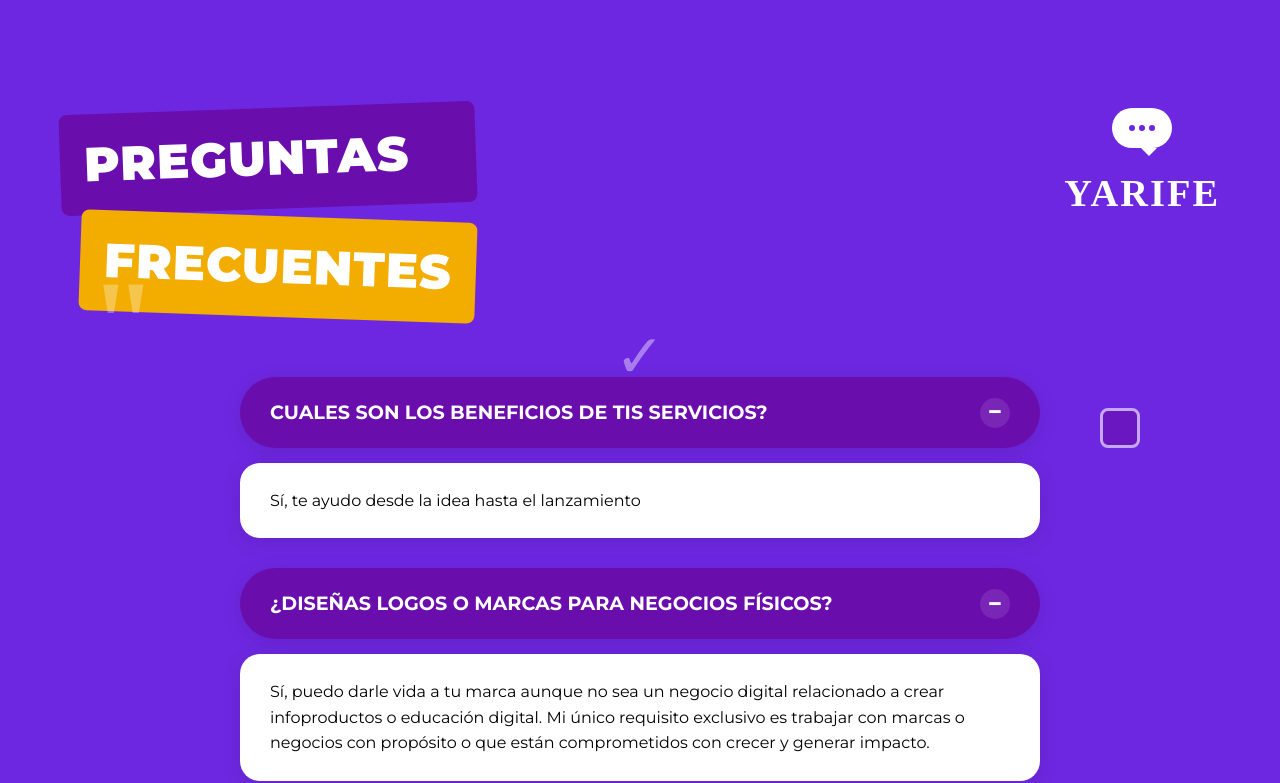
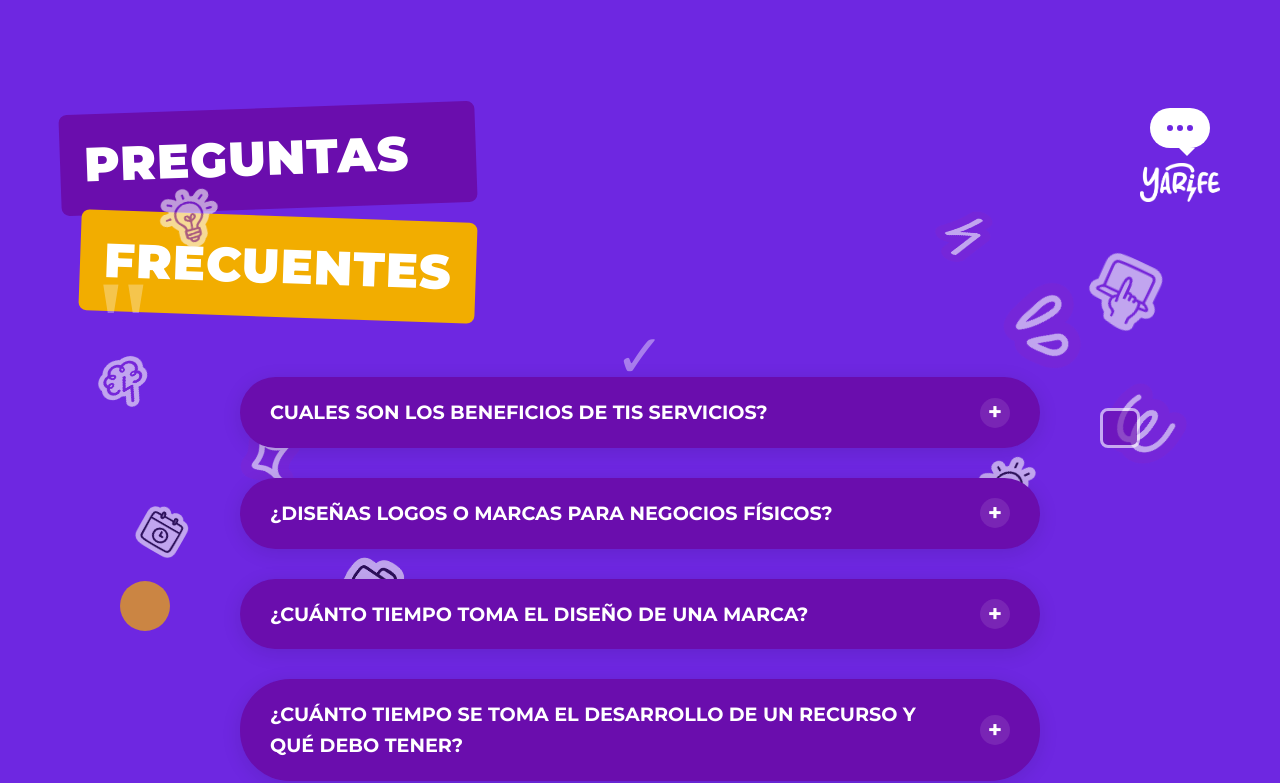
Before and after one commit to Andresdequintal/Landing-page-Yarife, a React (Create React App) app: page / in a window 1280 px wide. Shown: the part 4819-5602 px from the top of the page. Built offline with nearby package versions, Linux system fonts and the light colour scheme.

Commit message:
cambios varios

```diff
--- a/src/components/FAQ/FAQ.css
+++ b/src/components/FAQ/FAQ.css
@@ -91,12 +91,15 @@
   border-radius: 50%;
 }
 
-.faq-brand-text {
-  color: var(--blanco);
-  font-size: clamp(1.5rem, 3vw, 2.5rem);
-  font-weight: 700;
-  font-family: 'Brush Script MT', cursive;
-  letter-spacing: 2px;
+.faq-logo {
+  width: 80px;
+  height: auto;
+  filter: brightness(0) invert(1);
+  transition: transform 0.3s ease;
+}
+
+.faq-logo:hover {
+  transform: scale(1.1);
 }
 
 /* Elementos decorativos principales */
@@ -129,6 +132,108 @@
   font-size: 60px;
   color: var(--blanco);
   opacity: 0.4;
+}
+
+/* Nuevos elementos decorativos con iconos */
+.faq-decor-icons {
+  position: absolute;
+  top: 0;
+  left: 0;
+  right: 0;
+  bottom: 0;
+  pointer-events: none;
+  z-index: 1;
+}
+
+.faq-decor-icon {
+  position: absolute;
+  opacity: 0.6;
+  transition: all 0.3s ease;
+}
+
+.faq-decor-icon:hover {
+  opacity: 0.8;
+  transform: scale(1.1);
+}
+
+.faq-decor-icon--1 {
+  top: 80px;
+  left: 120px;
+  width: 60px;
+  height: 60px;
+  transform: rotate(-15deg);
+}
+
+.faq-decor-icon--2 {
+  top: 150px;
+  right: 80px;
+  width: 70px;
+  height: 70px;
+  transform: rotate(25deg);
+}
+
+.faq-decor-icon--3 {
+  top: 250px;
+  left: 60px;
+  width: 50px;
+  height: 50px;
+  transform: rotate(-30deg);
+}
+
+.faq-decor-icon--4 {
+  top: 180px;
+  right: 150px;
+  width: 80px;
+  height: 80px;
+  transform: rotate(45deg);
+}
+
+.faq-decor-icon--5 {
+  top: 320px;
+  left: 200px;
+  width: 65px;
+  height: 65px;
+  transform: rotate(-20deg);
+}
+
+.faq-decor-icon--6 {
+  top: 100px;
+  right: 250px;
+  width: 55px;
+  height: 55px;
+  transform: rotate(15deg);
+}
+
+.faq-decor-icon--7 {
+  top: 280px;
+  right: 60px;
+  width: 75px;
+  height: 75px;
+  transform: rotate(-40deg);
+}
+
+.faq-decor-icon--8 {
+  top: 400px;
+  left: 100px;
+  width: 45px;
+  height: 45px;
+  transform: rotate(30deg);
+}
+
+.faq-decor-icon--9 {
+  top: 350px;
+  right: 200px;
+  width: 60px;
+  height: 60px;
+  transform: rotate(-25deg);
+}
+
+.faq-decor-icon--10 {
+  top: 450px;
+  left: 300px;
+  width: 70px;
+  height: 70px;
+  transform: rotate(35deg);
 }
 
 /* Contenido de preguntas y respuestas */
@@ -179,28 +284,43 @@
   justify-content: center;
   border-radius: 50%;
   background: rgba(255, 255, 255, 0.1);
+  transition: transform 0.3s ease;
+}
+
+.faq-question:hover .faq-toggle {
+  transform: scale(1.1);
+}
+
+/* Contenedor de respuesta con animación */
+.faq-answer-container {
+  max-height: 0;
+  overflow: hidden;
+  transition: max-height 0.5s cubic-bezier(0.4, 0, 0.2, 1);
+  margin-top: 0;
+}
+
+.faq-answer-container.faq-answer-open {
+  max-height: 300px;
+  margin-top: 15px;
 }
 
 .faq-answer {
   background: var(--blanco);
   padding: 25px 30px;
   border-radius: 20px;
-  margin-top: 15px;
   color: var(--negro);
   font-size: clamp(0.9rem, 2vw, 1rem);
   line-height: 1.6;
   box-shadow: 0 4px 20px rgba(0, 0, 0, 0.1);
-  animation: slideDown 0.3s ease;
+  transform: translateY(-10px);
+  opacity: 0;
+  animation: slideIn 0.5s cubic-bezier(0.4, 0, 0.2, 1) forwards;
 }
 
-@keyframes slideDown {
-  from {
-    opacity: 0;
-    transform: translateY(-10px);
-  }
+@keyframes slideIn {
   to {
+    transform: translateY(0);
     opacity: 1;
-    transform: translateY(0);
   }
 }
 
@@ -276,6 +396,17 @@
     font-size: 40px;
   }
 
+  .faq-decor-icon--1 { top: 60px; left: 40px; width: 40px; height: 40px; }
+  .faq-decor-icon--2 { top: 100px; right: 30px; width: 50px; height: 50px; }
+  .faq-decor-icon--3 { top: 180px; left: 30px; width: 35px; height: 35px; }
+  .faq-decor-icon--4 { top: 140px; right: 80px; width: 60px; height: 60px; }
+  .faq-decor-icon--5 { top: 250px; left: 120px; width: 45px; height: 45px; }
+  .faq-decor-icon--6 { top: 80px; right: 150px; width: 40px; height: 40px; }
+  .faq-decor-icon--7 { top: 220px; right: 30px; width: 55px; height: 55px; }
+  .faq-decor-icon--8 { top: 300px; left: 60px; width: 35px; height: 35px; }
+  .faq-decor-icon--9 { top: 280px; right: 120px; width: 45px; height: 45px; }
+  .faq-decor-icon--10 { top: 350px; left: 200px; width: 50px; height: 50px; }
+
   .faq-decor-square {
     right: 30px;
     top: 250px;
@@ -300,8 +431,8 @@
     font-size: 1.8rem;
   }
 
-  .faq-brand-text {
-    font-size: 1.8rem;
+  .faq-logo {
+    width: 60px;
   }
 
   .faq-question-text {
@@ -311,4 +442,8 @@
   .faq-answer {
     font-size: 0.85rem;
   }
+
+  .faq-decor-icon {
+    opacity: 0.4;
+  }
 }
--- a/src/components/FAQ/FAQ.js
+++ b/src/components/FAQ/FAQ.js
@@ -1,8 +1,19 @@
 import React, { useState } from 'react';
 import './FAQ.css';
+import logoYarife from '../../assets/images/Logos/Recurso 38.png';
+import icon1 from '../../assets/images/Iconos/Recurso 40.png';
+import icon2 from '../../assets/images/Iconos/Recurso 42.png';
+import icon3 from '../../assets/images/Iconos/Recurso 50.png';
+import icon4 from '../../assets/images/Iconos/Recurso 67.png';
+import icon5 from '../../assets/images/Iconos/Recurso 68.png';
+import icon6 from '../../assets/images/Iconos/Recurso 69.png';
+import icon7 from '../../assets/images/Iconos/Recurso 70.png';
+import icon8 from '../../assets/images/Iconos/Recurso 71.png';
+import icon9 from '../../assets/images/Iconos/Recurso 72.png';
+import icon10 from '../../assets/images/Iconos/Recurso 73.png';
 
 const FAQ = () => {
-  const [openQuestions, setOpenQuestions] = useState([0, 1, 2, 3]);
+  const [openQuestions, setOpenQuestions] = useState([]);
 
   const toggleQuestion = (index) => {
     if (openQuestions.includes(index)) {
@@ -52,14 +63,28 @@ const FAQ = () => {
                 <span></span>
               </div>
             </div>
-            <span className="faq-brand-text">YARIFE</span>
+            <img src={logoYarife} alt="Yarife" className="faq-logo" />
           </div>
         </div>
 
-        {/* Elementos decorativos */}
+        {/* Elementos decorativos principales */}
         <div className="faq-decor">
           <div className="faq-quote-icon">"</div>
           <div className="faq-arrow-icon">✓</div>
+        </div>
+
+        {/* Elementos decorativos adicionales con iconos */}
+        <div className="faq-decor-icons">
+          <img src={icon1} alt="" className="faq-decor-icon faq-decor-icon--1" />
+          <img src={icon2} alt="" className="faq-decor-icon faq-decor-icon--2" />
+          <img src={icon3} alt="" className="faq-decor-icon faq-decor-icon--3" />
+          <img src={icon4} alt="" className="faq-decor-icon faq-decor-icon--4" />
+          <img src={icon5} alt="" className="faq-decor-icon faq-decor-icon--5" />
+          <img src={icon6} alt="" className="faq-decor-icon faq-decor-icon--6" />
+          <img src={icon7} alt="" className="faq-decor-icon faq-decor-icon--7" />
+          <img src={icon8} alt="" className="faq-decor-icon faq-decor-icon--8" />
+          <img src={icon9} alt="" className="faq-decor-icon faq-decor-icon--9" />
+          <img src={icon10} alt="" className="faq-decor-icon faq-decor-icon--10" />
         </div>
 
         {/* Preguntas y respuestas */}
@@ -75,11 +100,11 @@ const FAQ = () => {
                   {openQuestions.includes(index) ? '−' : '+'}
                 </span>
               </div>
-              {openQuestions.includes(index) && (
+              <div className={`faq-answer-container ${openQuestions.includes(index) ? 'faq-answer-open' : ''}`}>
                 <div className="faq-answer">
                   {item.answer}
                 </div>
-              )}
+              </div>
             </div>
           ))}
         </div>
```
